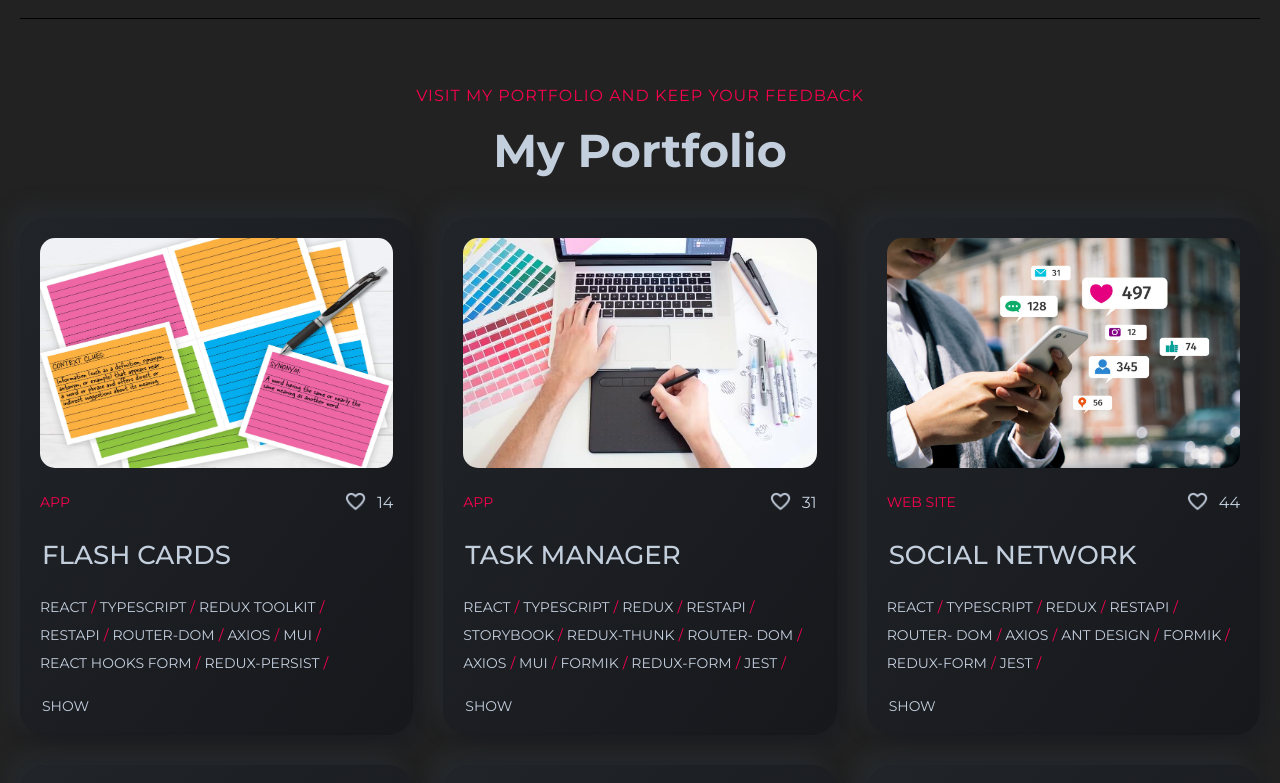
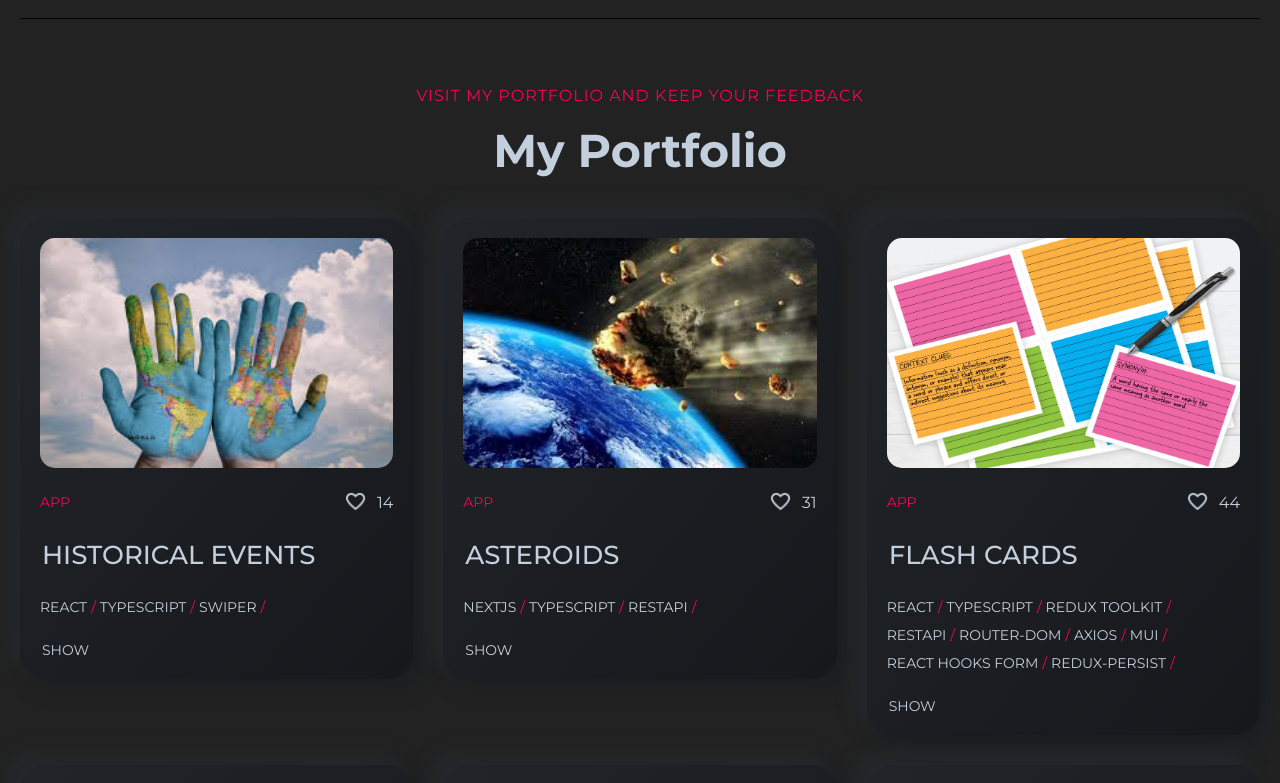
Before and after one commit to LDS196/lds-portfolio, a React (Create React App) app: page / in a window 1280 px wide. Shown: the part 2000-2783 px from the top of the page. Built offline with nearby package versions, Linux system fonts and the light colour scheme.

Commit message:
feat: add new projects

```diff
--- a/src/Portfolio/CardProject.tsx
+++ b/src/Portfolio/CardProject.tsx
@@ -13,7 +13,7 @@ const CardProject = (props:PropsType) => {
     return (
         <div className={s.item}>
             <li>
-                <Link target={"_blank"} to={link}><img style={{maxHeight:'230px'}} src={urlImg} alt="todo"/></Link>
+                <Link target={"_blank"} to={link}><img style={{maxHeight:'230px',}} src={urlImg} alt="todo"/></Link>
                 <div className={s.kind}>
                     <p>{kind}</p>
                         <Like id={id}/>
--- a/src/Portfolio/projectsData.ts
+++ b/src/Portfolio/projectsData.ts
@@ -6,8 +6,26 @@ import zoo from "../assets/images/portfolio/zoo.jpg";
 import pazzleGame from "../assets/images/portfolio/pazzle.png";
 import {cardProjectType} from "./Portfolio";
 import flashCardsImg from '../assets/images/portfolio/flash-cards.jpg'
+import  asteroid from '../assets/images/portfolio/asteroid.jpg'
+import  history from '../assets/images/portfolio/history.jpg'
 
 export const projects: Array<cardProjectType> = [
+    {
+        kind: 'app',
+        title: 'Historical events',
+        technologies: ['React','TypeScript', "Swiper"],
+        id: '9',
+        urlImg: history,
+        link:'https://test-slider-eosin.vercel.app/'
+    },
+    {
+        kind: 'app',
+        title: 'Asteroids',
+        technologies: ['NextJS','TypeScript', "RestApi"],
+        id: '8',
+        urlImg: asteroid,
+        link:'https://asteroids-app-eta.vercel.app/'
+    },
     {
         kind: 'app',
         title: 'flash cards',
```
Also changed, not shown: src/assets/images/portfolio/asteroid.jpg (added), src/assets/images/portfolio/history.jpg (added).
